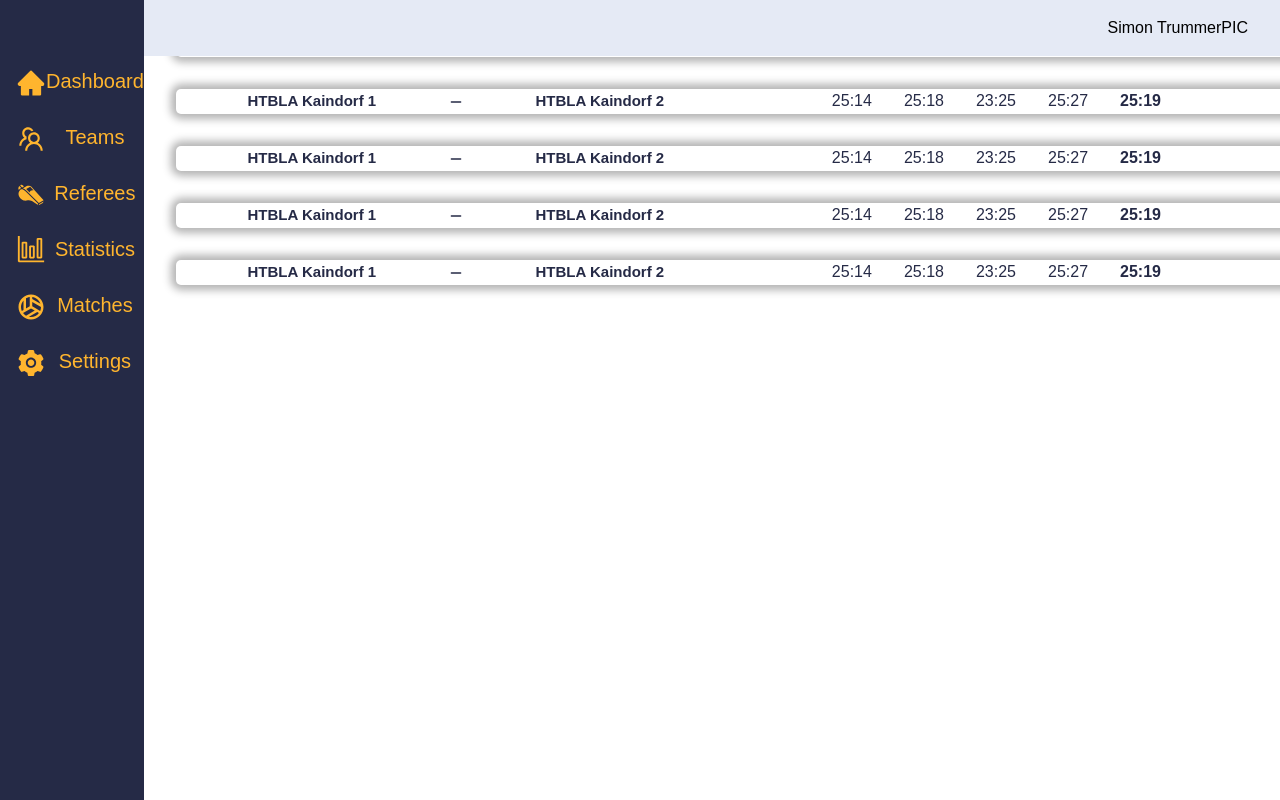
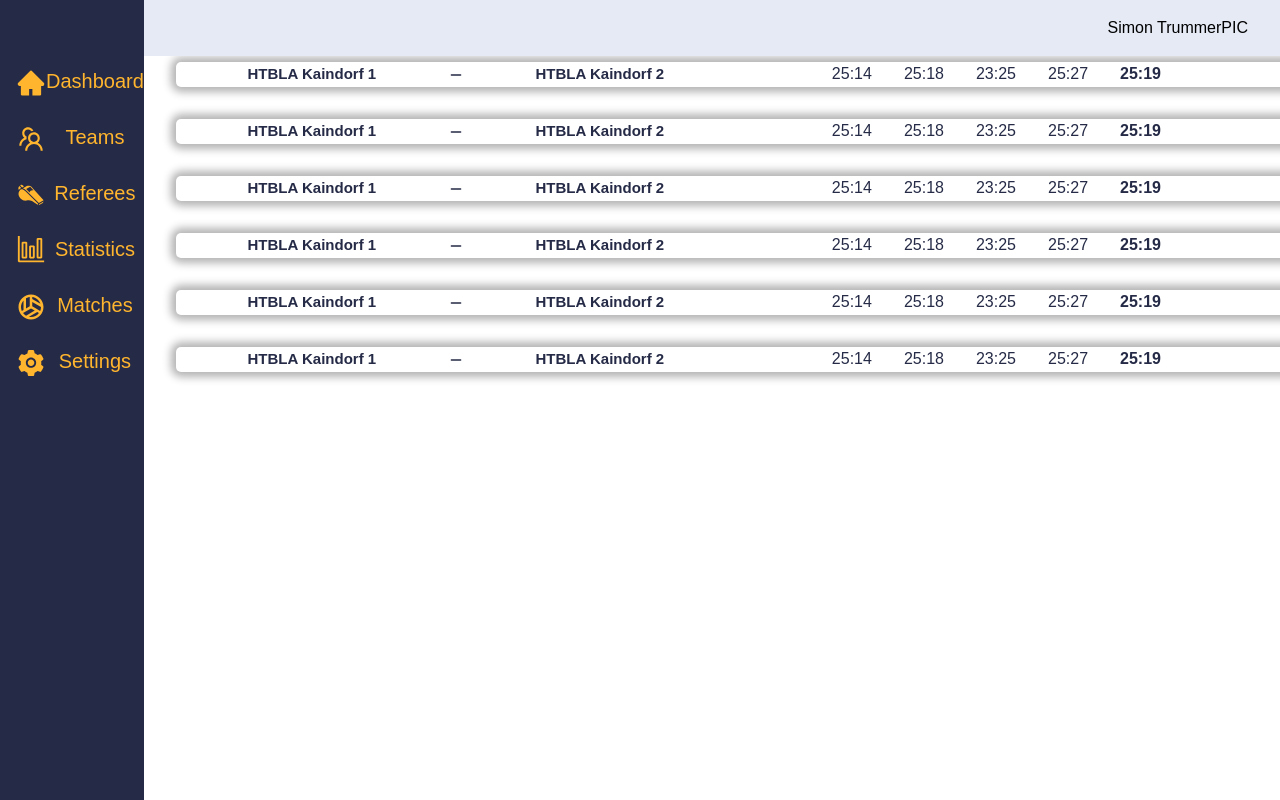
Before and after one commit to SchoolVolley/TournamentPlannerFrontend, a React (Create React App) app: page /matches in a window 1280 px wide. Built offline with nearby package versions, Linux system fonts and the light colour scheme; a web font is replaced by a local one.

Commit message:
matches page small update

```diff
--- a/src/Components/match/match.css
+++ b/src/Components/match/match.css
@@ -8,7 +8,6 @@
     -moz-box-shadow: 0 0 9px 5px rgba(0, 0, 0, 0.3);
     box-shadow: 0 0 9px 5px rgba(0, 0, 0, 0.3);
     cursor: pointer;
-
     display: flex;
     flex-direction: row;
     color: var(--space-cadet);
--- a/src/Views/matches/Matches.tsx
+++ b/src/Views/matches/Matches.tsx
@@ -9,6 +9,7 @@ const Matches = () => {
         <Match/>
         <Match/>
         <Match/>
+        <Match/>
         </div>
     );
 };
--- a/src/Views/matches/matches.css
+++ b/src/Views/matches/matches.css
@@ -3,4 +3,5 @@
     flex-wrap: wrap;
     align-items: flex-start;
     justify-content: center;
+    margin-top: 30px;
 }
```
